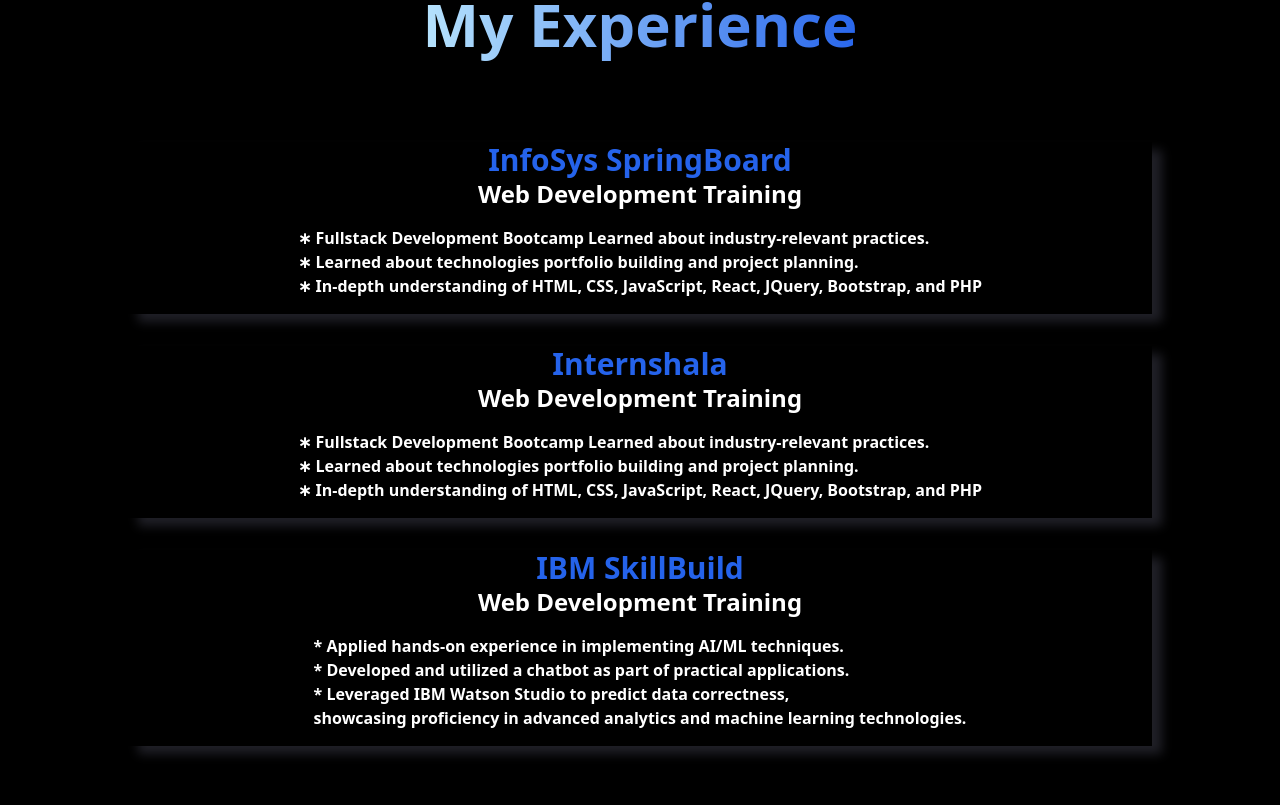
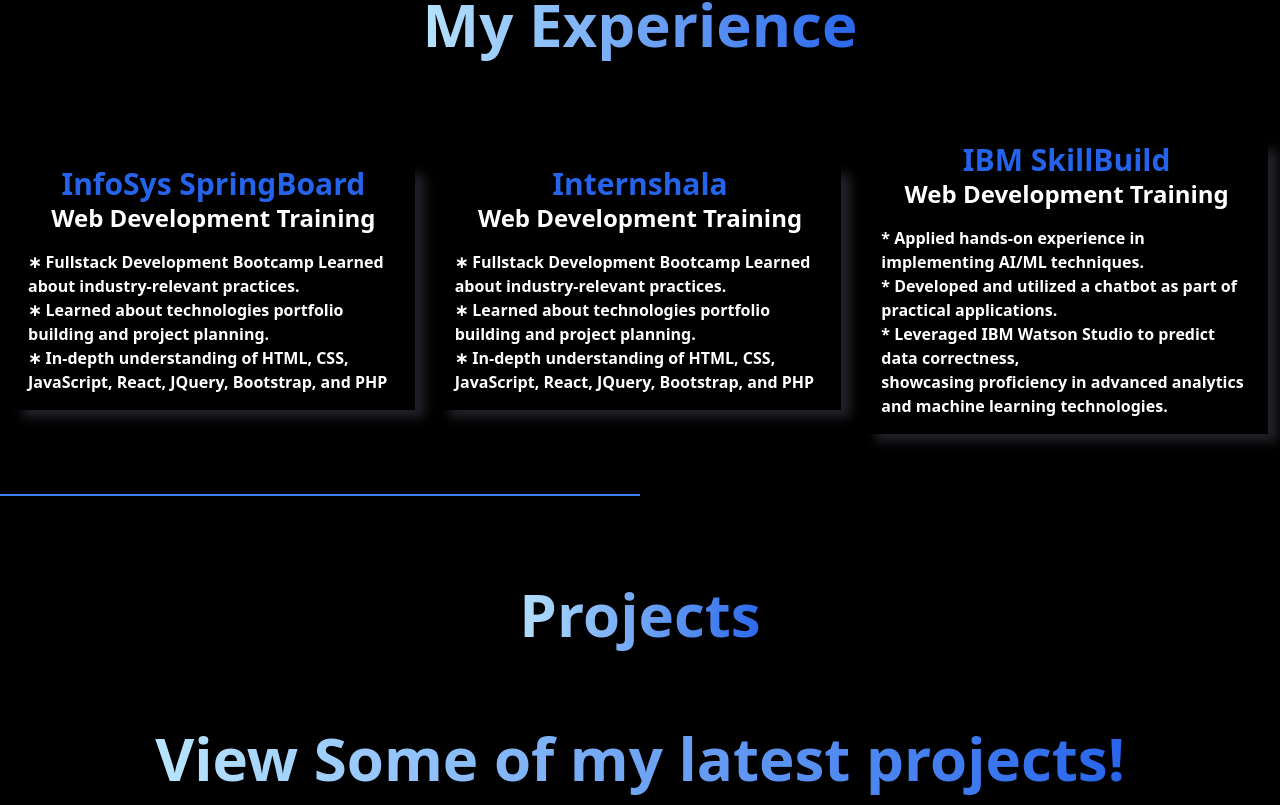
Before and after one commit to Kashish-Shukla18/My__Portfolio, a React (Vite) app: page / in a window 1280 px wide. Shown: the part 2695-3500 px from the top of the page. Built offline with nearby package versions, Linux system fonts and the light colour scheme.

Commit message:
Update Experience.jsx

```diff
--- a/src/components/Experience.jsx
+++ b/src/components/Experience.jsx
@@ -9,7 +9,7 @@
         <span className="text-transparent bg-clip-text bg-gradient-to-r p-3 to-blue-600 from-sky-200">My Experience</span>
       </div>
       {/* Big Flexbox */}
-      <div className='flex items-center mt-4 sm:flex-col ssm:flex-col'>
+      <div className='flex items-center mt-4 lg:flex-row sm:flex-col ssm:flex-col'>
         <div className="flex  flex-col items-center m-3 mb-5 justify-center w-4/5 h-full bg-black text-white" style={{ boxShadow: '10px 8px 10px #54556661' }}>
           <div className='text-3xl font-bold'><h1 className='text-blue-600'>InfoSys SpringBoard</h1></div>
           <div className='text-2xl font-semibold'><h1>Web Development Training</h1></div>
```
